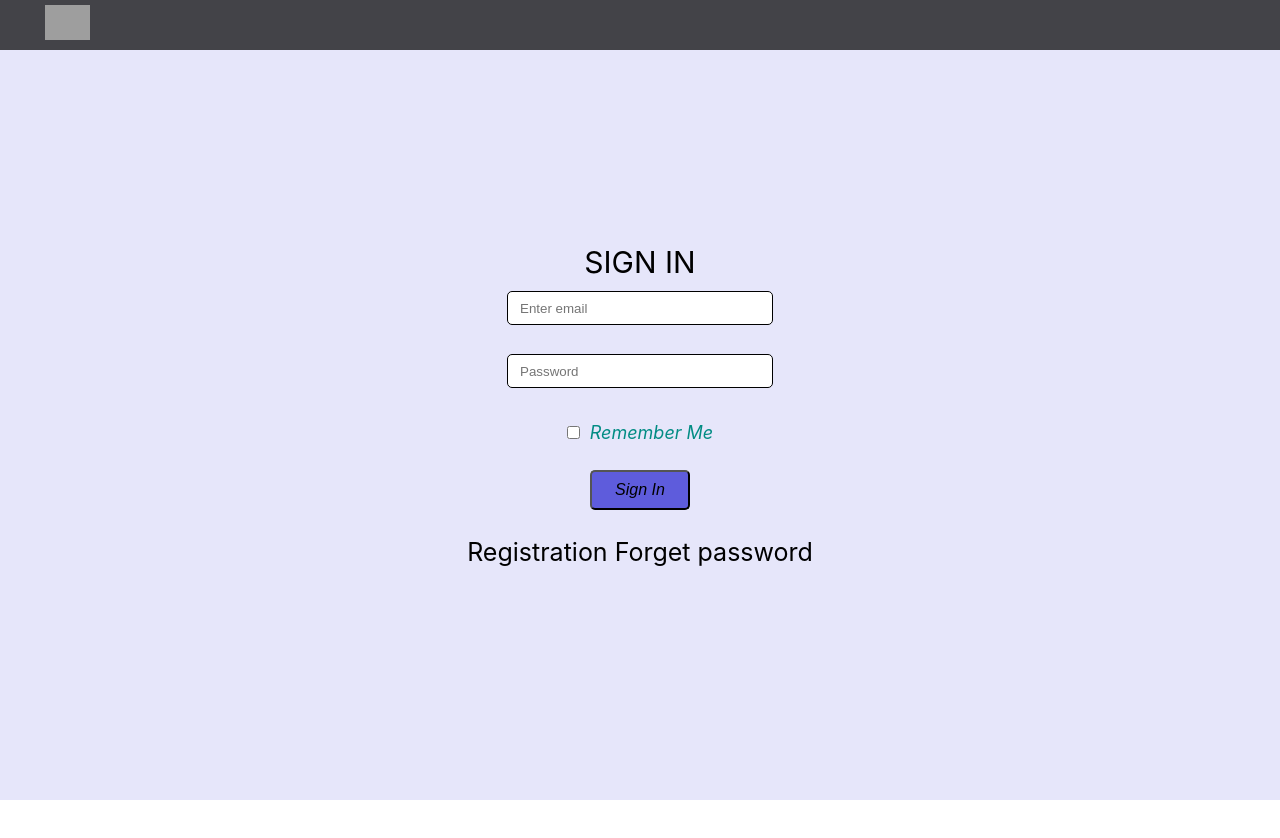
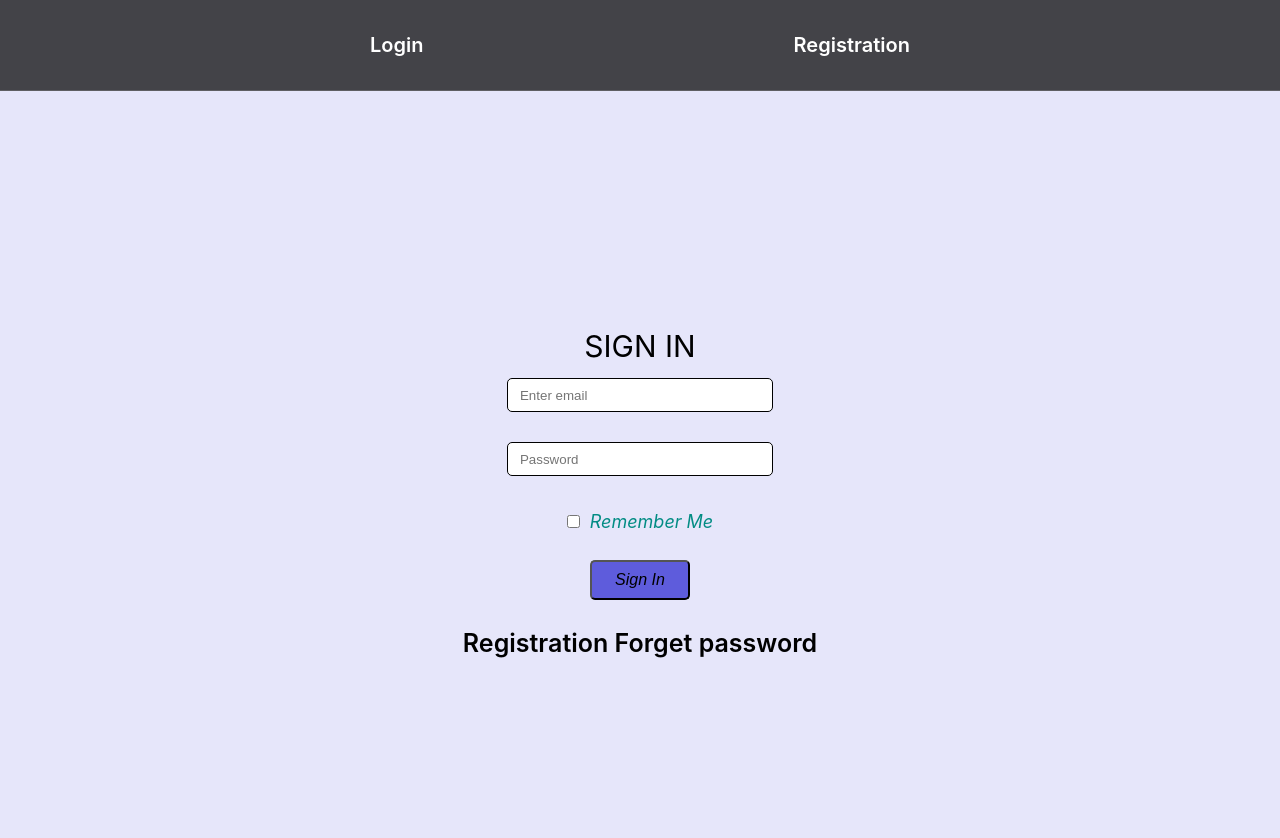
Before and after one commit to olychkam/newCards, a React (Create React App) app: page /#/login in a window 1280 px wide. Shown: the top 838 px of the page. Before the commit the page ends 800 px from the top, so only its background shows below. Built offline with nearby package versions, Linux system fonts and the light colour scheme; grey boxes are pictures that could not be loaded.

Commit message:
corrected Authorized and NotAuthorized

```diff
--- a/src/03-Components/App.css
+++ b/src/03-Components/App.css
@@ -1,5 +1,6 @@
 .App {
-
+  text-align: center;
+  height: 100vh;
 }
 
 .App-logo {
--- /dev/null
+++ b/src/03-Components/Header/AuthorizedNav/AuthorizedNav.module.css
@@ -0,0 +1,21 @@
+.burgerContainer {
+    display: flex;
+    flex-direction: column;
+
+}
+
+.navContainer {
+    display: flex;
+    width: 100%;
+    justify-content: space-around;
+    align-items: center;
+    font-size: 20px
+}
+
+.noAuthNav{
+    display: flex;
+    width:100%;
+    justify-content: space-evenly;
+    align-items: center;
+    font-size: 20px
+}
--- /dev/null
+++ b/src/03-Components/Header/AuthorizedNav/AuthorizedNav.tsx
@@ -0,0 +1,54 @@
+import React from "react";
+import {NavLink} from "react-router-dom";
+import s from './AuthorizedNav.module.css';
+import {PATH} from "../../Routes";
+import {Logout} from "../../../02-Features/auth/logaut/Logout";
+
+type AuthorizedNav={
+    burgerNav?:boolean
+}
+
+export const AuthorizedNav=(props:AuthorizedNav) =>{
+
+//nya-admin@nya.nya1qazxcvBG
+    return (
+        <div className={props.burgerNav? s.burgerContainer:s.navContainer}>
+            <span>
+                    <NavLink
+                        to={PATH.PROFILE}
+                        className={s.menuItem}
+                        activeClassName={s.highlight}>Profile</NavLink>
+                </span>
+            <span>
+                    <NavLink
+                        to={PATH.RESET_PASSWORD}
+                        className={s.menuItem}
+                        activeClassName={s.highlight}>Reset Password</NavLink>
+                </span>
+            <span>
+                    <NavLink
+                        to={PATH.NEW_PASSWORD}
+                        className={s.menuItem}
+                        activeClassName={s.highlight}>New Password</NavLink>
+                </span>
+            <span>
+                    <NavLink
+                        to={PATH.PACKS}
+                        className={s.menuItem}
+                        activeClassName={s.highlight}>Packs</NavLink>
+                </span>
+            <span>
+                    <NavLink
+                        to={PATH.TEST}
+                        className={s.menuItem}
+                        activeClassName={s.highlight}>Test</NavLink>
+                </span>
+            <span>
+                    <NavLink
+                        to={PATH.MODALS}
+                        className={s.menuItem}
+                        activeClassName={s.highlight}>Modals</NavLink>
+                </span>
+        </div>
+    );
+}
--- /dev/null
+++ b/src/03-Components/Header/AuthorizedNav/NoAuthorizedNav.tsx
@@ -0,0 +1,29 @@
+import React from "react";
+import {NavLink} from "react-router-dom";
+import s from './AuthorizedNav.module.css';
+import {PATH} from "../../Routes";
+
+type NoAuthorizedNav = {
+    burgerNav?: boolean
+}
+
+export const NoAuthorizedNav = (props: NoAuthorizedNav) => {
+
+//nya-admin@nya.nya1qazxcvBG
+    return (
+        <div className={props.burgerNav ? s.burgerContainer : s.noAuthNav}>
+            <span>
+                    <NavLink to={PATH.LOGIN}
+                             className={s.menuItem}
+                             activeClassName={s.highlight}>Login</NavLink>
+
+           </span>
+            <span>
+                    <NavLink
+                        to={PATH.REGISTRATION}
+                        className={s.menuItem}
+                        activeClassName={s.highlight}>Registration</NavLink>
+            </span>
+        </div>
+    );
+}
--- /dev/null
+++ b/src/03-Components/Header/BurgerNav/BurgerNav.module.css
@@ -0,0 +1,19 @@
+.nav {
+    height: 110px;
+    width: 80px;
+    display: flex;
+    flex-direction: column;
+    justify-content: space-around;
+    align-items: center;
+    flex-wrap: nowrap;
+    font-size: 15px;
+    position: absolute;
+    right: 30%;
+    top: 10px;
+}
+
+.positionBtn {
+    position: absolute;
+    right: 10px;
+    top: 32px;
+}
--- /dev/null
+++ b/src/03-Components/Header/BurgerNav/BurgerNav.tsx
@@ -0,0 +1,25 @@
+import React, {useState} from 'react';
+import {useDispatch, useSelector} from "react-redux";
+import {AppRootStateType} from "../../../01-redux/store";
+import {logout} from "../../../01-redux/auth-reducer";
+import s from './BurgerNav.module.css';
+import SuperButton from "../../c2-SuperButton/SuperButton";
+import {NoAuthorizedNav} from "../AuthorizedNav/NoAuthorizedNav";
+import {AuthorizedNav} from "../AuthorizedNav/AuthorizedNav";
+
+export const BurgerNav = () => {
+    const dispatch = useDispatch()
+    const isLoggedIn = useSelector<AppRootStateType, boolean>(state => state.login.isLogin)
+    const logoutOnClick = () => {
+        dispatch(logout())
+    }
+    let [menuIsOpen, setMenuIsOpen] = useState(false)
+
+    return (<div className={s.burgerNav}>
+            {menuIsOpen && <div className={s.nav}>
+                {!isLoggedIn && <NoAuthorizedNav burgerNav={true}/>}
+                {isLoggedIn && <AuthorizedNav burgerNav={true}/>}
+            </div>}
+        </div>
+    )
+}
--- a/src/03-Components/Header/Header.module.css
+++ b/src/03-Components/Header/Header.module.css
@@ -1,15 +1,11 @@
 .navbarContainer {
+    height: 90px;
+    background-color: #434348;
     width: 100%;
-    height: 50px;
-    background-color: #434348;
-    position: fixed;
-    top: 0;
-    z-index: 11;
+    display: flex;
+    border-bottom: 1px solid hsla(0,0%,100%,.15);
+    flex-direction: row;
+    justify-content: space-around;
+    align-items: center;
+    flex-wrap: wrap;
 }
-
-.menuIcon {
-    width: 45px;
-    height: 35px;
-    margin: 5px 0 0 45px;
-    cursor: pointer;
-}
--- a/src/03-Components/Header/Header.tsx
+++ b/src/03-Components/Header/Header.tsx
@@ -1,23 +1,13 @@
 import React, {useState} from "react";
 import classes from './Header.module.css'
-import Navbar from "./Navbar/Navbar";
+import {Navbar} from "./Navbar/Navbar";
+import {BurgerNav} from "./BurgerNav/BurgerNav";
 
 function Header() {
-
-    const [isCollapsed, setCollapsed] = useState<boolean>(true)
-    const toggleMenu = () => {
-        setCollapsed(!isCollapsed)
-    }
     return (
-        <div className={classes.menuContainer}>
-            <div className={classes.navbarContainer}>
-                <img onClick={toggleMenu}
-                     className={classes.menuIcon}
-                     src="https://upload.wikimedia.org/wikipedia/commons/b/b2/Hamburger_icon.svg"
-                     alt="menu"/>
-            </div>
-            <Navbar isCollapsed={isCollapsed} setCollapsed={setCollapsed}/>
-
+        <div className={classes.navbarContainer}>
+            <Navbar/>
+            <BurgerNav/>
         </div>
     );
 }
--- a/src/03-Components/Header/Navbar/Navbar.module.css
+++ b/src/03-Components/Header/Navbar/Navbar.module.css
@@ -1,28 +1,12 @@
 .hidden {
     display: none;
 }
-
-.menuContainer {
-    position: fixed;
-    top: 51px;
-    z-index: 10;
-    background-color: #434348;
-    width: 200px;
-    border-radius: 0 0 5px 5px;
-}
-
-li {
-    list-style-type: none;
-
-    padding: 10px;
-}
-
-li a {
-    text-decoration: none;
-    color: black;
-    font-size: 20px;
-}
-
+.navbar{
+    display: flex;
+    width:100%;
+    justify-content: space-around;
+    align-items: center;
+    font-size: 20px}
 .highlight {
     color: #5e5cdc;
 }
--- a/src/03-Components/Header/Navbar/Navbar.tsx
+++ b/src/03-Components/Header/Navbar/Navbar.tsx
@@ -1,76 +1,38 @@
 import React from "react";
-import {NavLink} from "react-router-dom";
-import classes from './Navbar.module.css'
-import {PATH} from "../../Routes";
-import {Logout} from "../../../02-Features/auth/logaut/Logout";
+import s from './Navbar.module.css';
+import {useDispatch, useSelector} from "react-redux";
+import {AppRootStateType} from "../../../01-redux/store";
+import {logout} from "../../../01-redux/auth-reducer";
+import {NoAuthorizedNav} from "../AuthorizedNav/NoAuthorizedNav";
+import {AuthorizedNav} from "../AuthorizedNav/AuthorizedNav";
+import SuperButton from "../../c2-SuperButton/SuperButton";
 
-type NavbarType = {
-    isCollapsed: boolean
-    setCollapsed: (isCollapsed: boolean) => void
-}
+export const Navbar = () => {
 
-function Navbar(props: NavbarType) {
+//nya-admin@nya.nya1qazxcvBG
+    const dispatch = useDispatch()
+    const isLoggedIn = useSelector<AppRootStateType, boolean>(state => state.login.isLogin)
+    /*
+        const UserName = useSelector<AppRootStateType, string | null>(state => state.login ? state.app.UserData.name : null)
+    */
+    const logoutOnClick = () => {
+        dispatch(logout())
+    }
+    return (
 
-    const onClickItem = () => {
-        props.setCollapsed(true)
-    }
-//nya-admin@nya.nya1qazxcvBG
-    return (
-        <div className={props.isCollapsed ? classes.hidden : classes.menuContainer}>
-            <ul>
-                <li>
-                    <NavLink onClick={onClickItem}
-                             to={PATH.LOGIN}
-                             className={classes.menuItem}
-                             activeClassName={classes.highlight}>Login</NavLink>
+        <div className={s.navbar}>
 
-                </li>
-                <li>
-                    <NavLink onClick={onClickItem}
-                             to={PATH.REGISTRATION}
-                             className={classes.menuItem}
-                             activeClassName={classes.highlight}>Registration</NavLink>
-                </li>
-                <li>
-                    <NavLink onClick={onClickItem}
-                             to={PATH.PROFILE}
-                             className={classes.menuItem}
-                             activeClassName={classes.highlight}>Profile</NavLink>
-                </li>
-                <li>
-                    <NavLink onClick={onClickItem}
-                             to={PATH.RESET_PASSWORD}
-                             className={classes.menuItem}
-                             activeClassName={classes.highlight}>Reset Password</NavLink>
-                </li>
-                <li>
-                    <NavLink onClick={onClickItem}
-                             to={PATH.NEW_PASSWORD}
-                             className={classes.menuItem}
-                             activeClassName={classes.highlight}>New Password</NavLink>
-                </li>
-                <li>
-                    <NavLink onClick={onClickItem}
-                             to={PATH.PACKS}
-                             className={classes.menuItem}
-                             activeClassName={classes.highlight}>Packs</NavLink>
-                </li>
-                <li>
-                    <NavLink onClick={onClickItem}
-                             to={PATH.TEST}
-                             className={classes.menuItem}
-                             activeClassName={classes.highlight}>Test</NavLink>
-                </li>
-                <li><NavLink to={PATH.LOGIN}><Logout/></NavLink></li>
-                <li>
-                    <NavLink onClick={onClickItem}
-                             to={PATH.MODALS}
-                             className={classes.menuItem}
-                             activeClassName={classes.highlight}>Modals</NavLink>
-                </li>
-            </ul>
+            {!isLoggedIn && <NoAuthorizedNav/>}
+            {isLoggedIn && <> <AuthorizedNav/>
+
+                <span> < SuperButton onClick={logoutOnClick} name="Logout">
+                    LOGOUT
+                </SuperButton> </span>
+
+                {/*
+                <span className={s.userName}> {UserName} </span>
+*/}
+            </>}
         </div>
     );
 }
-
-export default Navbar;
--- a/src/index.css
+++ b/src/index.css
@@ -1,11 +1,28 @@
 body {
   margin: 0;
+  font-size: 15px;
+  line-height: 1.7;
   font-family: -apple-system, BlinkMacSystemFont, 'Segoe UI', 'Roboto', 'Oxygen',
     'Ubuntu', 'Cantarell', 'Fira Sans', 'Droid Sans', 'Helvetica Neue',
     sans-serif;
   -webkit-font-smoothing: antialiased;
   -moz-osx-font-smoothing: grayscale;
 }
+h1, h2, h3, h4, h5, h6 {
+  font-weight: 600;
+  margin: 20px;
+  line-height: 1.2;
+  color: white;
+}
+a {
+  color: white;
+  text-decoration: none;
+  font-weight: 600;
+}
+a:hover {
+  color: #dbd816;
+
+}
 
 code {
   font-family: source-code-pro, Menlo, Monaco, Consolas, 'Courier New',
```
